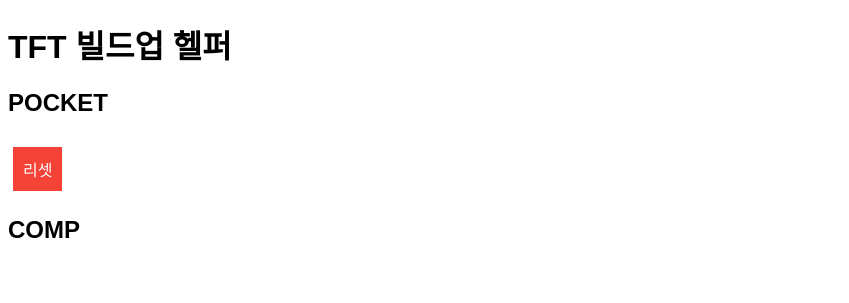
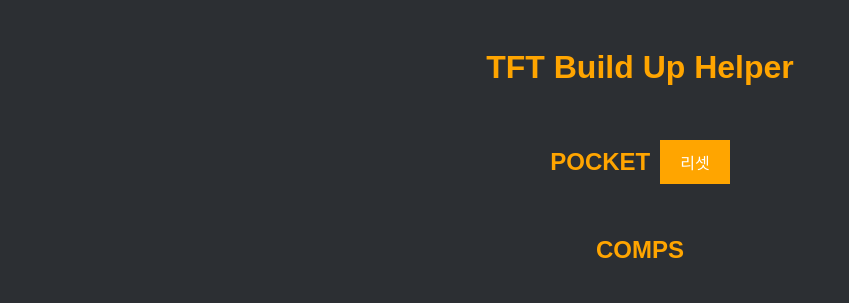
Before and after one commit to iwtkmn0219/TFT_HELPER, a Flask app: page / in a window 1280 px wide. Shown: the top 303 px of the page, without its empty margins (0-849 px from the left). Run offline with Flask 3, Linux system fonts and the light colour scheme; data that the repository does not hold is empty; parts of the project's set-up code (start-up, migrations or seed data) failed here and were passed over.

Commit message:
💄 UI 개선
- 배경 및 글자, 구성 변경

```diff
--- a/static/style.css
+++ b/static/style.css
@@ -1,32 +1,88 @@
 body {
     font-family: Arial, sans-serif;
+    background-color: #2C2F33;
+    color: #FFFFFF;
+    text-align: center;
 }
 
-#champion-selection {
+.container {
+    padding: 20px;
+}
+
+h1 {
+    color: #FFA500;
+}
+
+h2 {
+    color: #FFA500;
+}
+
+.hex-grid {
+    display: flex;
+    flex-wrap: wrap;
+    justify-content: center;
     margin-bottom: 20px;
 }
 
-button {
+.hex-grid>div {
+    width: 60px;
+    height: 60px;
+    background-color: #FFFFFF;
     margin: 5px;
-    padding: 10px;
-    font-size: 16px;
+    clip-path: polygon(50% 0%, 100% 25%, 100% 75%, 50% 100%, 0% 75%, 0% 25%);
+    display: flex;
+    align-items: center;
+    justify-content: center;
+    cursor: pointer;
+    transition: background-color 0.3s;
 }
 
-#selected-champions,
-#results {
-    margin-top: 20px;
+.hex-grid>div:hover {
+    background-color: #FFA500;
 }
 
-#reset-button {
-    margin-top: 10px;
-    padding: 10px;
+button {
+    padding: 10px 20px;
     font-size: 16px;
-    background-color: #f44336;
-    color: white;
+    background-color: #FFA500;
+    color: #FFFFFF;
     border: none;
     cursor: pointer;
+    transition: background-color 0.3s;
 }
 
-#reset-button:hover {
-    background-color: #d32f2f;
+button:hover {
+    background-color: #E69500;
 }
+
+.pocket-container {
+    display: flex;
+    justify-content: center;
+    align-items: center;
+    margin-bottom: 20px;
+}
+
+.pocket-container h2 {
+    margin-right: 10px;
+}
+
+#selected-champions {
+    margin-bottom: 20px;
+}
+
+.comps-list {
+    display: flex;
+    flex-direction: column;
+    align-items: center;
+}
+
+.comps-list>div {
+    background-color: #23272A;
+    padding: 10px;
+    margin: 5px;
+    width: 80%;
+    display: flex;
+    justify-content: space-between;
+    align-items: center;
+    color: #FFA500;
+}
--- a/templates/index.html
+++ b/templates/index.html
@@ -9,15 +9,19 @@
 </head>
 
 <body>
-    <h1>TFT 빌드업 헬퍼</h1>
-    <div id="champion-selection">
-        <!-- 챔피언 버튼이 동적으로 추가될 영역 -->
+    <div class="container">
+        <h1>TFT Build Up Helper</h1>
+        <div id="champion-selection" class="hex-grid">
+            <!-- 챔피언 버튼이 동적으로 추가될 영역 -->
+        </div>
+        <div class="pocket-container">
+            <h2>POCKET</h2>
+            <button id="reset-button">리셋</button>
+        </div>
+        <div id="selected-champions" class="hex-grid"></div>
+        <h2>COMPS</h2>
+        <div id="results" class="comps-list"></div>
     </div>
-    <h2>POCKET</h2>
-    <div id="selected-champions"></div>
-    <button id="reset-button">리셋</button>
-    <h2>COMP</h2>
-    <div id="results"></div>
     <script src="/static/script.js"></script>
 </body>
 
```
